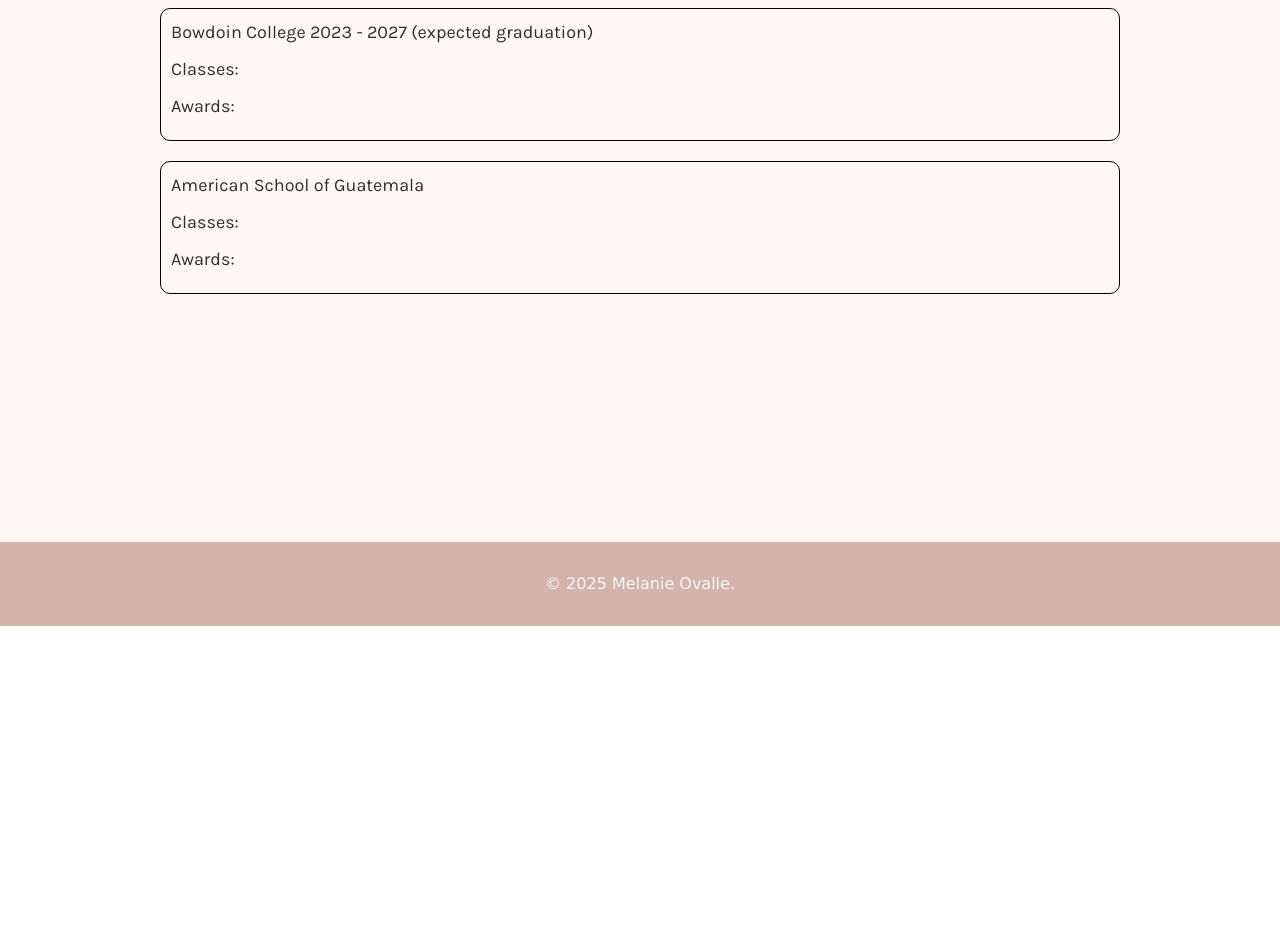
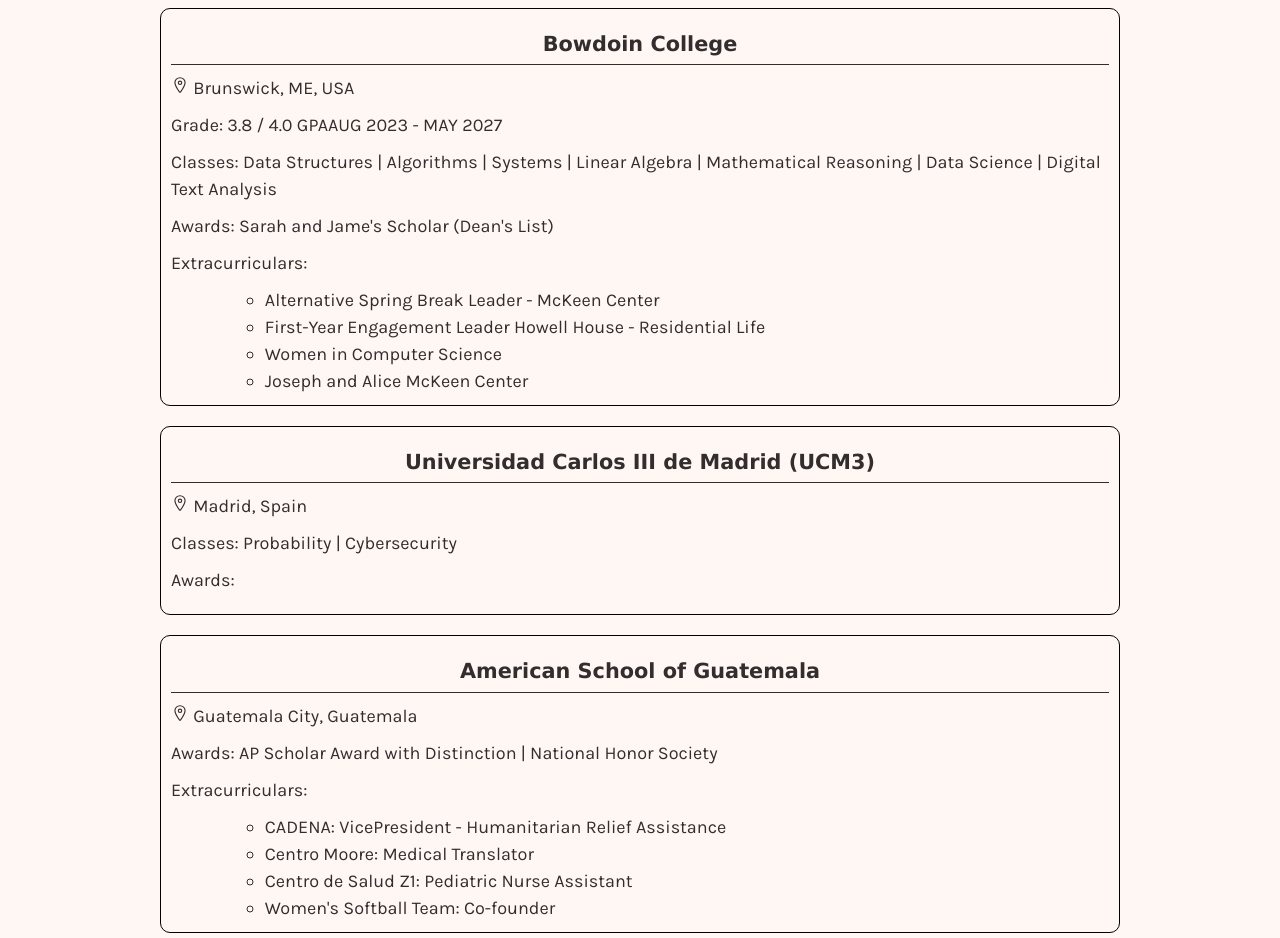
Before and after one commit to melanieovalle/melanies_portfolio, a React (Vite) app: page /education in a window 1280 px wide. Shown: the part 174-1112 px from the top of the page. Before the commit the page ends 800 px from the top, so only its background shows below. Built offline with nearby package versions, Linux system fonts and the light colour scheme.

Commit message:
education container modified

```diff
--- a/src/App.css
+++ b/src/App.css
@@ -185,7 +185,7 @@
   margin: 10px 0;
   padding-bottom: 4px;
   font-family: Verdana, Geneva, Tahoma, sans-serif;
-  font-size: clamp(1rem, 2.5vw, 3.8vh);
+  font-size: clamp(1rem, 2.4vw, 2.6vh);
   font-weight: bold;
 }
 
@@ -231,7 +231,7 @@
 .project-boxes ul {
   /* display: block;
   margin: 0 auto; */
-  padding-left: 10%;
+  /* padding-left: 10%; */
 }
 
 .company-logo img {
@@ -272,6 +272,7 @@
   color: #332e2e;
   font-family: 'Karla', sans-serif;
   font-size: large;
+  padding-left: 10%;
 }
 
 /* Footer Styles */
--- a/src/components/education.tsx
+++ b/src/components/education.tsx
@@ -1,3 +1,5 @@
+import {IoLocationOutline} from "react-icons/io5";
+
 function DisplayEducation() {
     return(
         <div className="page-wrapper">
@@ -5,15 +7,44 @@
             <div className="text-box">
             Education
             </div>
+
             <div className="large-box">
-            <p>Bowdoin College 2023 - 2027 (expected graduation)</p>
-            <p>Classes:</p>
-            <p>Awards:</p>
+                <p className="box-title">Bowdoin College</p>
+                <p><IoLocationOutline/> Brunswick, ME, USA</p>
+                <div className="flex justify-center">
+                    <p><span className="font-bold">Grade:</span> 3.8 / 4.0 GPA</p>
+                    <p>AUG 2023 - MAY 2027</p>
+                </div>
+
+                <p>Classes: Data Structures | Algorithms | Systems | Linear Algebra | Mathematical Reasoning | Data Science | Digital Text Analysis</p>
+                <p>Awards: Sarah and Jame's Scholar (Dean's List)</p>
+                <p>Extracurriculars: </p>
+                <ul>
+                    <li>Alternative Spring Break Leader - McKeen Center</li>
+                    <li>First-Year Engagement Leader Howell House - Residential Life</li>
+                    <li>Women in Computer Science</li>
+                    <li>Joseph and Alice McKeen Center</li>
+                </ul>
             </div>
+
             <div className="large-box">
-            <p>American School of Guatemala</p>
-            <p>Classes:</p>
-            <p>Awards:</p>
+                <p className="box-title">Universidad Carlos III de Madrid (UCM3) </p>
+                <p><IoLocationOutline/> Madrid, Spain</p>
+                <p>Classes: Probability | Cybersecurity</p>
+                <p>Awards:</p>
+            </div>
+
+            <div className="large-box">
+                <p className="box-title">American School of Guatemala</p>
+                <p><IoLocationOutline/> Guatemala City, Guatemala</p>
+                <p>Awards: AP Scholar Award with Distinction | National Honor Society</p>
+                <p>Extracurriculars:</p>
+                <ul>
+                    <li>CADENA: VicePresident - Humanitarian Relief Assistance</li>
+                    <li>Centro Moore: Medical Translator</li>
+                    <li>Centro de Salud Z1: Pediatric Nurse Assistant</li>
+                    <li>Women's Softball Team: Co-founder</li>
+                </ul>
             </div>
         </div>
         </div>
```
